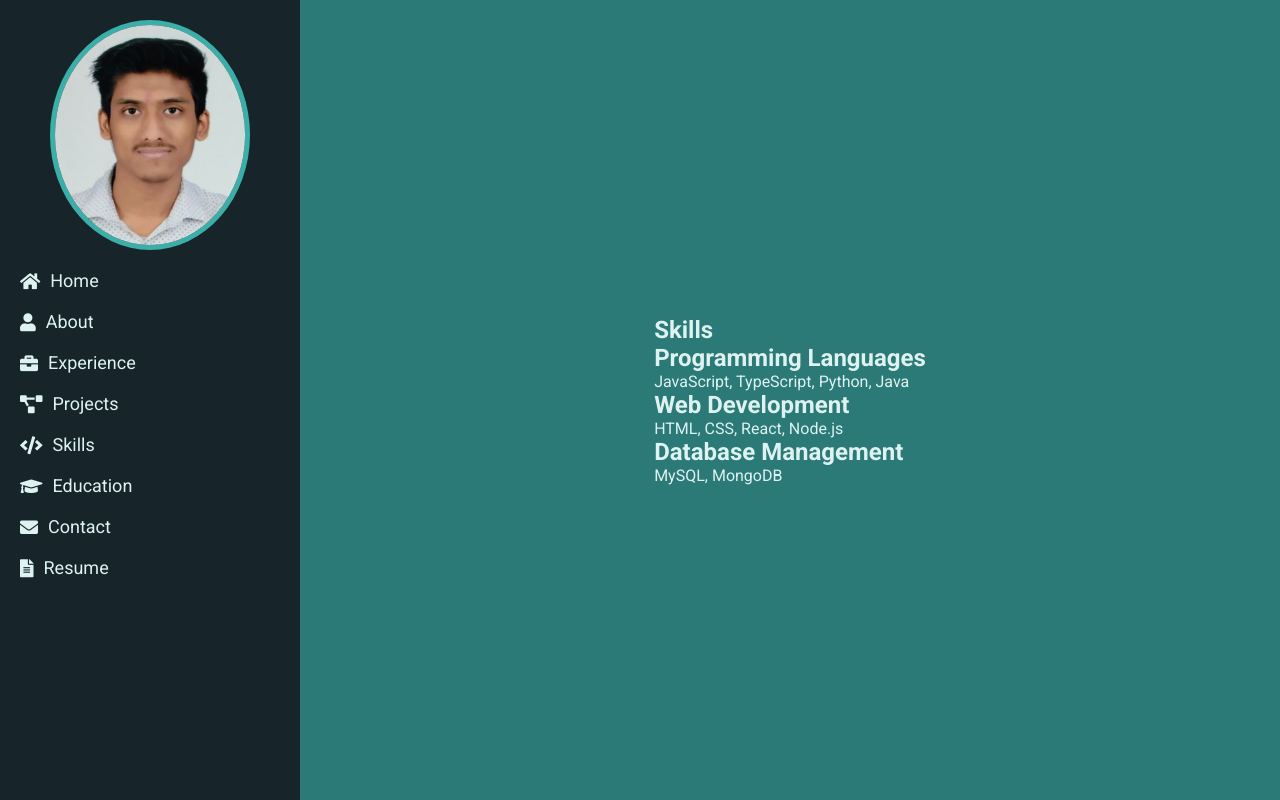
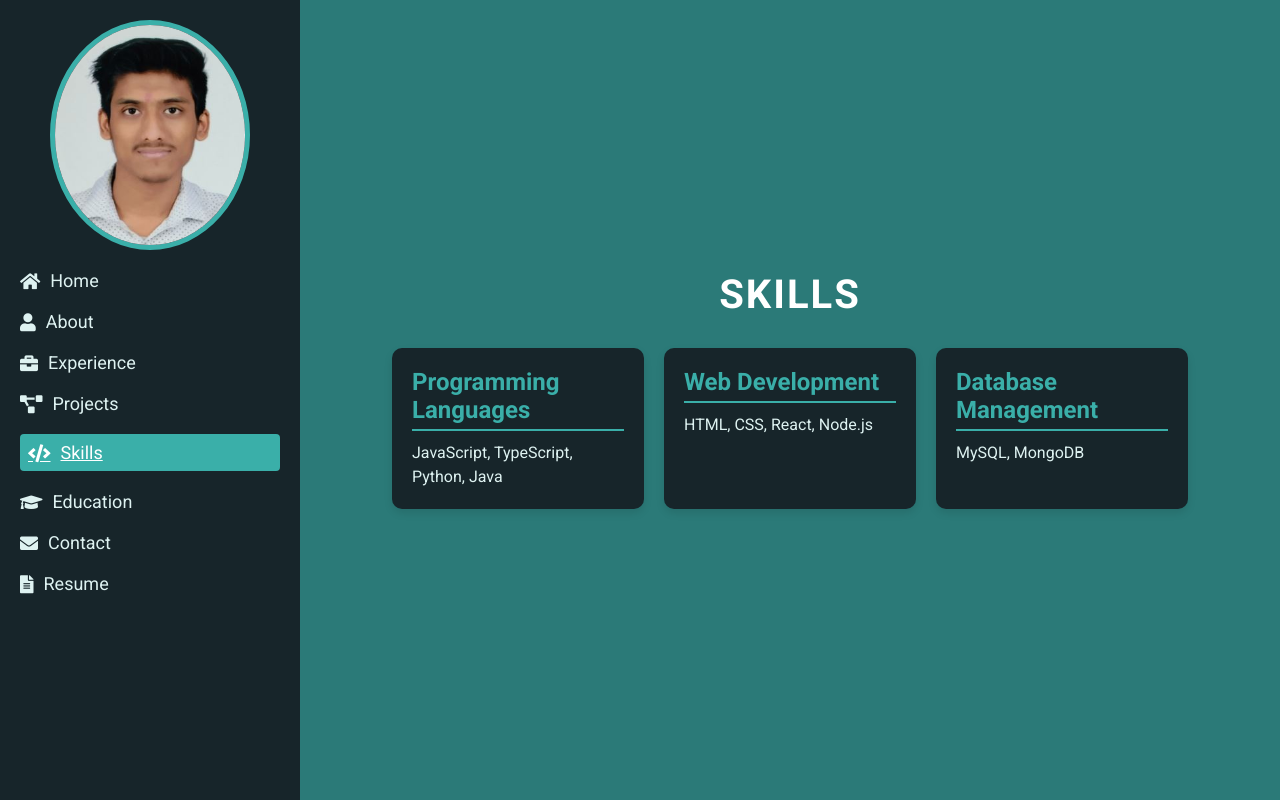
Before and after one commit to Uttam1910/uttam-portfolio, a plain HTML site: page skills.html in a window 1280 px wide. Drawn offline with Linux system fonts and the light colour scheme.

Commit message:
Updated skills section and improved overall design

```diff
--- a/css/style.css
+++ b/css/style.css
@@ -320,3 +320,72 @@ main {
 .card-front a:hover {
     color: #ffffff;
 }
+
+/* Skills Section */
+/* Skills Section */
+#skills {
+    text-align: center;
+    padding: 40px 0;
+    background-color: #2b7a78;
+}
+
+#skills h1 {
+    font-size: 2.5rem;
+    color: #ffffff;
+    margin-bottom: 30px;
+    font-weight: 700;
+    text-transform: uppercase;
+    letter-spacing: 2px;
+}
+
+.skills-container {
+    display: flex;
+    flex-wrap: wrap;
+    justify-content: center;
+    gap: 20px;
+    margin: 0 auto;
+    max-width: 1200px;
+}
+
+.skill-item {
+    background: #17252a;
+    color: #def2f1;
+    padding: 20px;
+    border-radius: 10px;
+    box-shadow: 0 4px 8px rgba(0, 0, 0, 0.1);
+    width: calc(33.333% - 40px);
+    text-align: left;
+    transition: transform 0.3s, box-shadow 0.3s;
+    margin-bottom: 20px;
+}
+
+.skill-item:hover {
+    transform: translateY(-10px);
+    box-shadow: 0 8px 16px rgba(0, 0, 0, 0.2);
+}
+
+.skill-item h2 {
+    font-size: 1.5rem;
+    margin-bottom: 10px;
+    color: #3aafa9;
+    border-bottom: 2px solid #3aafa9;
+    padding-bottom: 5px;
+}
+
+.skill-item p {
+    font-size: 1rem;
+    line-height: 1.5;
+}
+
+/* Media Queries */
+@media (max-width: 768px) {
+    .skill-item {
+        width: calc(50% - 40px);
+    }
+}
+
+@media (max-width: 480px) {
+    .skill-item {
+        width: calc(100% - 40px);
+    }
+}
--- a/skills.html
+++ b/skills.html
@@ -16,11 +16,11 @@
                     <section id="profile-picture">
                         <img src="images/uttam......JPG" alt="Profile Picture">
                     </section>
-                    <li><a href="index.html"><i class="fas fa-home"  ></i> Home</a></li>
-                    <li><a href="about.html"><i class="fas fa-user"  ></i> About</a></li>
+                    <li><a href="index.html"><i class="fas fa-home"></i> Home</a></li>
+                    <li><a href="about.html"><i class="fas fa-user"></i> About</a></li>
                     <li><a href="experience.html"><i class="fas fa-briefcase"></i> Experience</a></li>
                     <li><a href="projects.html"><i class="fas fa-project-diagram"></i> Projects</a></li>
-                    <li><a href="skills.html"><i class="fas fa-code" class="active" ></i> Skills</a></li>
+                    <li><a href="skills.html" class="active"><i class="fas fa-code"></i> Skills</a></li>
                     <li><a href="education.html"><i class="fas fa-graduation-cap"></i> Education</a></li>
                     <li><a href="contact.html"><i class="fas fa-envelope"></i> Contact</a></li>
                     <li><a href="C:\Users\Uttam\OneDrive\Desktop\Resume" target="_blank"><i class="fas fa-file-alt"></i> Resume</a></li>
```
